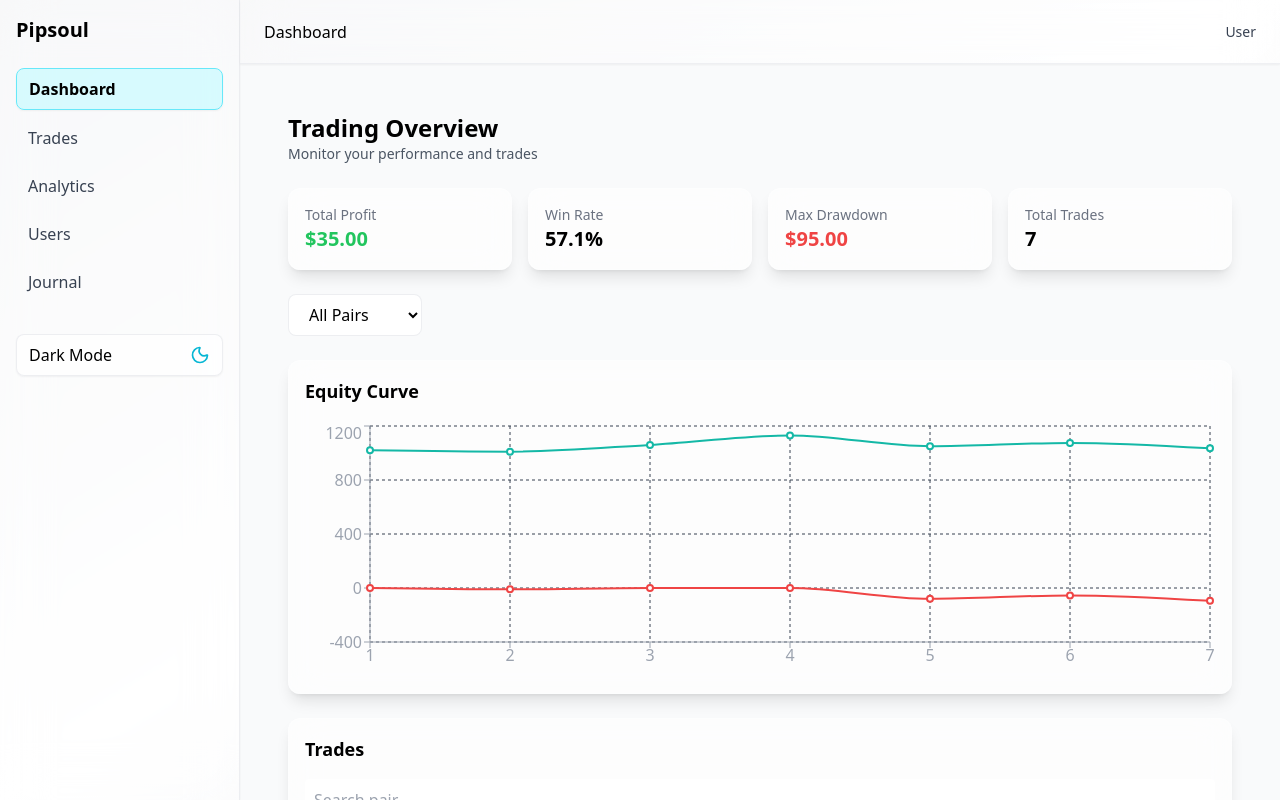
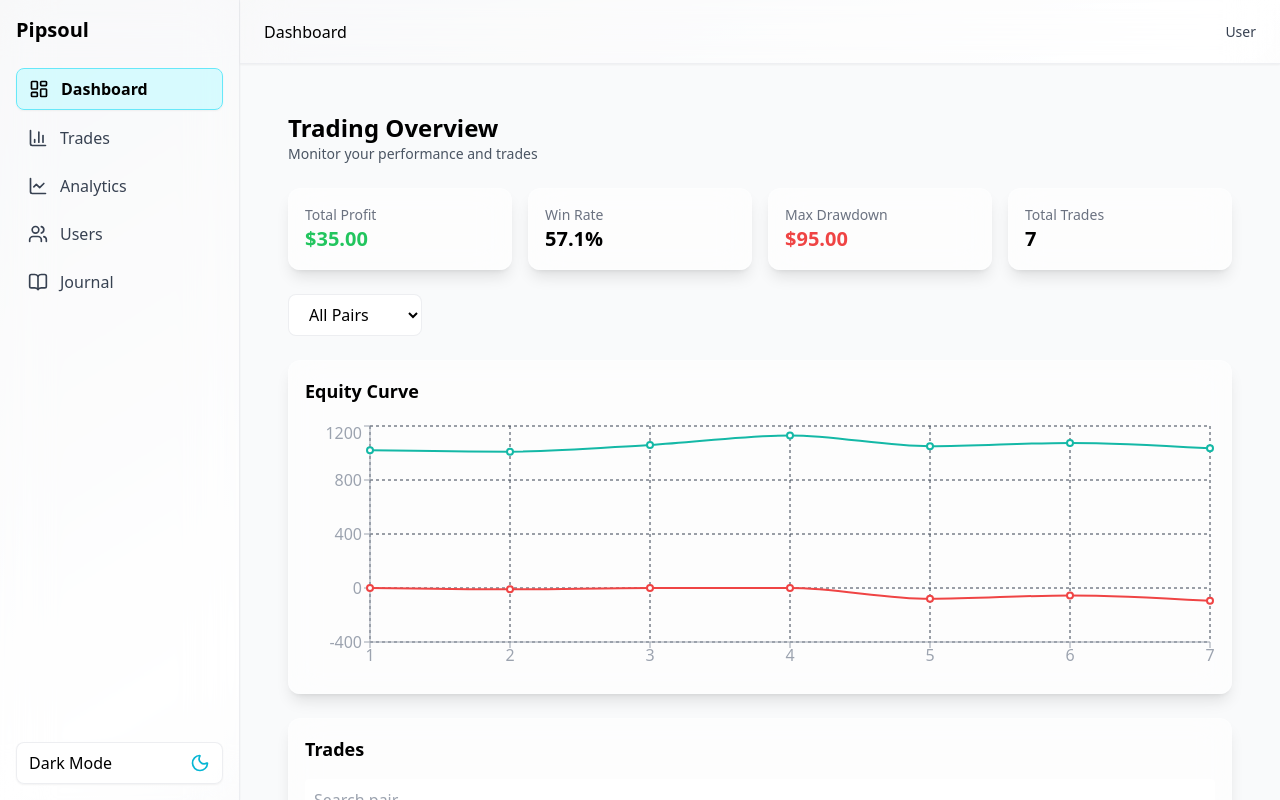
Before and after one commit to MyStack001/pipsoul-dashboard, a Next.js app: page /dashboard in a window 1280 px wide. Built offline with nearby package versions, Linux system fonts and the light colour scheme.

Commit message:
Add icons and improve sidebar UI

```diff
--- a/src/components/layout/Sidebar.tsx
+++ b/src/components/layout/Sidebar.tsx
@@ -2,7 +2,15 @@
 
 import { useEffect, useState } from "react";
 import { usePathname } from "next/navigation";
-import { Sun, Moon } from "lucide-react";
+import {
+  Sun,
+  Moon,
+  LayoutDashboard,
+  BarChart3,
+  LineChart,
+  Users,
+  BookOpen,
+} from "lucide-react";
 
 export default function Sidebar() {
   const pathname = usePathname();
@@ -38,17 +46,20 @@ export default function Sidebar() {
   };
 
   const navItems = [
-    { name: "Dashboard", href: "/dashboard" },
-    { name: "Trades", href: "/trades" },
-    { name: "Analytics", href: "/analytics" },
-    { name: "Users", href: "/users" },
-    { name: "Journal", href: "/journal" },
+    { name: "Dashboard", href: "/dashboard", icon: LayoutDashboard },
+    { name: "Trades", href: "/trades", icon: BarChart3 },
+    { name: "Analytics", href: "/analytics", icon: LineChart },
+    { name: "Users", href: "/users", icon: Users },
+    { name: "Journal", href: "/journal", icon: BookOpen },
   ];
 
   return (
     <div className="w-60 h-screen backdrop-blur-xl bg-white/40 dark:bg-white/5 border-r border-gray-200/70 dark:border-white/10 p-4 flex flex-col text-black dark:text-white shadow-sm">
+
+      {/* Logo */}
       <h2 className="text-xl font-bold mb-6">Pipsoul</h2>
 
+      {/* Navigation */}
       <nav className="flex flex-col gap-2 mb-6">
         {navItems.map((item) => {
           const isActive = pathname === item.href;
@@ -58,7 +69,7 @@ export default function Sidebar() {
               key={item.name}
               href={item.href}
               className={`
-                px-3 py-2 rounded-lg transition-all duration-200
+                flex items-center gap-3 px-3 py-2 rounded-lg transition-all duration-200
 
                 ${
                   isActive
@@ -69,6 +80,7 @@ export default function Sidebar() {
                 dark:hover:bg-white/10 dark:hover:text-white
               `}
             >
+              <item.icon className="w-5 h-5" />
               {item.name}
             </a>
           );
@@ -78,7 +90,7 @@ export default function Sidebar() {
       {/* Theme Toggle */}
       <button
         onClick={toggleTheme}
-        className="mt-2 flex items-center justify-between w-full px-3 py-2 rounded-lg bg-white/60 dark:bg-white/10 border border-gray-200/70 dark:border-white/10 shadow-sm transition-all duration-300 hover:scale-105 hover:shadow-md active:scale-95"
+        className="mt-auto flex items-center justify-between w-full px-3 py-2 rounded-lg bg-white/60 dark:bg-white/10 border border-gray-200/70 dark:border-white/10 shadow-sm transition-all duration-300 hover:scale-105 hover:shadow-md active:scale-95"
       >
         <span className="font-medium">
           {isDark ? "Light Mode" : "Dark Mode"}
@@ -88,6 +100,7 @@ export default function Sidebar() {
           {isDark ? <Sun className="w-5 h-5" /> : <Moon className="w-5 h-5" />}
         </span>
       </button>
+
     </div>
   );
 }
```
